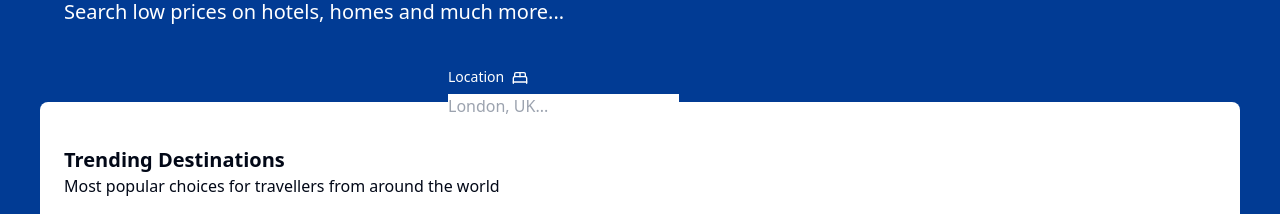
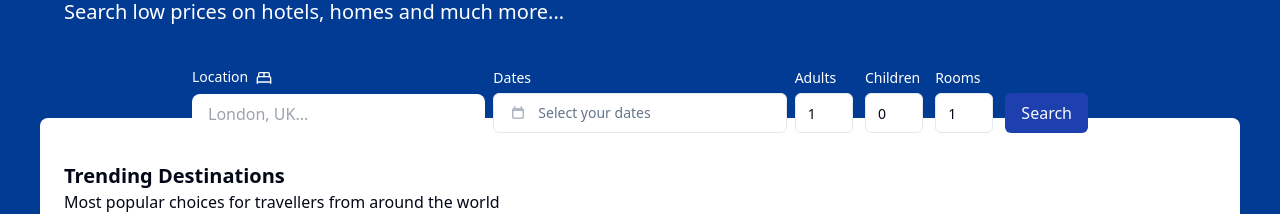
Before and after one commit to NjugunaBrian/bookingapp, a Next.js app: page / in a window 1280 px wide. Shown: the part 190-404 px from the top of the page. Built offline with nearby package versions, Linux system fonts and the light colour scheme.

Commit message:
feat: added form values

```diff
--- a/components/Searchform.tsx
+++ b/components/Searchform.tsx
@@ -4,6 +4,8 @@ import { useRouter } from "next/navigation";
 import { useForm } from "react-hook-form";
 import * as z from "zod";
 import { BedDoubleIcon } from "lucide-react";
+import { cn } from '@/lib/utils';
+
 
 import { Button } from "@/components/ui/button"
 import {
@@ -16,6 +18,10 @@ import {
     FormMessage,
 } from "@/components/ui/form"
 import { Input } from "@/components/ui/input"
+import { Popover, PopoverContent, PopoverTrigger } from "./ui/popover";
+import { CalendarIcon } from "@heroicons/react/16/solid";
+import { format } from "date-fns";
+import { Calendar } from "./ui/calendar";
 
 export const FormSchema = z.object({
     location: z.string().min(2).max(50),
@@ -48,15 +54,16 @@ function Searchform() {
     });
 
 
-    function onSubmit(values: z.infer<typeof FormSchema>){
+    function onSubmit(values: z.infer<typeof FormSchema>) {
+        console.log(values)
 
     }
 
 
     return (
         <Form {...form}>
-            <form onSubmit={form.handleSubmit(onSubmit)} className="flex flex-col lg:flex-row items-center justify-center lg:max-w-6xl lg:mx-auto space-x-0 lg:space-x-2 space-y-4 lg:space-y-0 rounded-lg">
-                <div className="grid w-full lg:max-w-sm items-center gap-1.5">
+            <form onSubmit={form.handleSubmit(onSubmit)} className="flex flex-col lg:flex-row items-center justify-center lg:max-w-4xl lg:mx-auto space-x-0 lg:space-x-2 space-y-4 lg:space-y-0 rounded-lg">
+                <div className="grid w-full lg:max-w-xs items-center gap-1.5">
                     <FormField
                         control={form.control}
                         name="location"
@@ -70,7 +77,7 @@ function Searchform() {
                                 <FormMessage />
 
                                 <FormControl>
-                                <input  placeholder="London, UK..." {...field} />
+                                    <input placeholder="London, UK..." {...field} className="outline-[1px] px-4 py-2 rounded-lg w-full lg:max-w-xs" />
                                 </FormControl>
 
                             </FormItem>
@@ -78,6 +85,127 @@ function Searchform() {
                         )}
                     />
                 </div>
+                <div className="grid w-full lg:max-w-sm items-center gap-1.5">
+                    <FormField
+                        control={form.control}
+                        name="dates"
+                        render={({ field }) => (
+                            <FormItem className="flex flex-col">
+                                <FormLabel className="text-white">
+                                    Dates
+                                </FormLabel>
+                                <FormMessage />
+
+                                <Popover>
+                                    <PopoverTrigger asChild>
+                                        <FormControl>
+                                            <Button id="dates" name="dates" variant={"outline"}
+                                                className={cn("w-full justify-start text-left font-normal", !field.value.from && "text-muted-foreground")}
+                                            >
+                                                <CalendarIcon className="h-4 w-4 mr-3 opacity-50" />
+                                                {field.value?.from ? (
+                                                    field.value?.to ? (
+                                                        <>
+                                                            {format(field.value?.from, "LLL dd, y")} - {""}
+                                                            {format(field.value?.to, "LLL dd, y")}
+                                                        </>
+                                                    ) : (
+                                                        format(field.value?.from, "LLL dd, y")
+                                                    )
+
+                                                ) : (
+                                                    <span>Select your dates</span>
+                                                )}
+
+
+                                            </Button>
+                                        </FormControl>
+
+                                    </PopoverTrigger>
+                                    <PopoverContent>
+                                        <Calendar
+                                            initialFocus
+                                            mode="range"
+                                            selected={field.value}
+                                            defaultMonth={field.value.from}
+                                            onSelect={field.onChange}
+                                            numberOfMonths={2}
+                                            disabled={(date) => date < new Date(new Date().setHours(0, 0, 0, 0))
+
+                                            }
+                                        />
+                                    </PopoverContent>
+                                </Popover>
+
+                            </FormItem>
+
+                        )}
+                    />
+
+                </div>
+                <div className="flex w-full space-x-3 items-center">
+                    <div className="grid items-center flex-1">
+                        <FormField
+                        control={form.control}
+                        name="adults"
+                        render={({ field }) => (
+                            <FormItem className="flex flex-col">
+                                <FormLabel className="text-white">Adults</FormLabel>
+                                <FormMessage />
+                                <FormControl>
+                                    <Input type="number" placeholder="Adults" {...field} />
+                                </FormControl>
+
+                            </FormItem>
+                        )}
+                        />
+
+                    </div>
+                    <div className="grid items-center flex-1">
+                        <FormField
+                        control={form.control}
+                        name="children"
+                        render={({ field }) => (
+                            <FormItem className="flex flex-col">
+                                <FormLabel className="text-white">Children</FormLabel>
+                                <FormMessage />
+                                <FormControl>
+                                    <Input type="number" placeholder="Children" {...field} />
+                                </FormControl>
+
+                            </FormItem>
+                        )}
+                        />
+
+                    </div>
+                    <div className="grid items-center flex-1">
+                        <FormField
+                        control={form.control}
+                        name="rooms"
+                        render={({ field }) => (
+                            <FormItem className="flex flex-col">
+                                <FormLabel className="text-white">Rooms</FormLabel>
+                                <FormMessage />
+                                <FormControl>
+                                    <Input type="number" placeholder="Rooms" {...field} />
+                                </FormControl>
+
+                            </FormItem>
+                        )}
+                        />
+
+                    </div>
+
+                    <div className="mt-auto">
+                        <Button type="submit" className="bg-blue-800 text-base">
+                            Search
+                        </Button>
+                    </div>
+
+
+
+                </div>
+
             </form>
 
         </Form>
--- /dev/null
+++ b/components/ui/calendar.tsx
@@ -0,0 +1,66 @@
+"use client"
+
+import * as React from "react"
+import { ChevronLeft, ChevronRight } from "lucide-react"
+import { DayPicker } from "react-day-picker"
+
+import { cn } from "@/lib/utils"
+import { buttonVariants } from "@/components/ui/button"
+
+export type CalendarProps = React.ComponentProps<typeof DayPicker>
+
+function Calendar({
+  className,
+  classNames,
+  showOutsideDays = true,
+  ...props
+}: CalendarProps) {
+  return (
+    <DayPicker
+      showOutsideDays={showOutsideDays}
+      className={cn("p-3", className)}
+      classNames={{
+        months: "flex flex-col sm:flex-row space-y-4 sm:space-x-4 sm:space-y-0",
+        month: "space-y-4",
+        caption: "flex justify-center pt-1 relative items-center",
+        caption_label: "text-sm font-medium",
+        nav: "space-x-1 flex items-center",
+        nav_button: cn(
+          buttonVariants({ variant: "outline" }),
+          "h-7 w-7 bg-transparent p-0 opacity-50 hover:opacity-100"
+        ),
+        nav_button_previous: "absolute left-1",
+        nav_button_next: "absolute right-1",
+        table: "w-full border-collapse space-y-1",
+        head_row: "flex",
+        head_cell:
+          "text-muted-foreground rounded-md w-9 font-normal text-[0.8rem]",
+        row: "flex w-full mt-2",
+        cell: "h-9 w-9 text-center text-sm p-0 relative [&:has([aria-selected].day-range-end)]:rounded-r-md [&:has([aria-selected].day-outside)]:bg-accent/50 [&:has([aria-selected])]:bg-accent first:[&:has([aria-selected])]:rounded-l-md last:[&:has([aria-selected])]:rounded-r-md focus-within:relative focus-within:z-20",
+        day: cn(
+          buttonVariants({ variant: "ghost" }),
+          "h-9 w-9 p-0 font-normal aria-selected:opacity-100"
+        ),
+        day_range_end: "day-range-end",
+        day_selected:
+          "bg-primary text-primary-foreground hover:bg-primary hover:text-primary-foreground focus:bg-primary focus:text-primary-foreground",
+        day_today: "bg-accent text-accent-foreground",
+        day_outside:
+          "day-outside text-muted-foreground opacity-50 aria-selected:bg-accent/50 aria-selected:text-muted-foreground aria-selected:opacity-30",
+        day_disabled: "text-muted-foreground opacity-50",
+        day_range_middle:
+          "aria-selected:bg-accent aria-selected:text-accent-foreground",
+        day_hidden: "invisible",
+        ...classNames,
+      }}
+      components={{
+        IconLeft: ({ ...props }) => <ChevronLeft className="h-4 w-4" />,
+        IconRight: ({ ...props }) => <ChevronRight className="h-4 w-4" />,
+      }}
+      {...props}
+    />
+  )
+}
+Calendar.displayName = "Calendar"
+
+export { Calendar }
--- a/package.json
+++ b/package.json
@@ -17,9 +17,11 @@
     "@radix-ui/react-slot": "^1.0.2",
     "class-variance-authority": "^0.7.0",
     "clsx": "^2.1.1",
+    "date-fns": "^3.6.0",
     "lucide-react": "^0.373.0",
     "next": "14.2.2",
     "react": "^18",
+    "react-day-picker": "^8.10.1",
     "react-dom": "^18",
     "react-hook-form": "^7.51.3",
     "tailwind-merge": "^2.3.0",
```
Also changed, not shown: 1 other file (tests, documents, lock files or other folders). Lines whose indentation alone changed are shown as unchanged.
